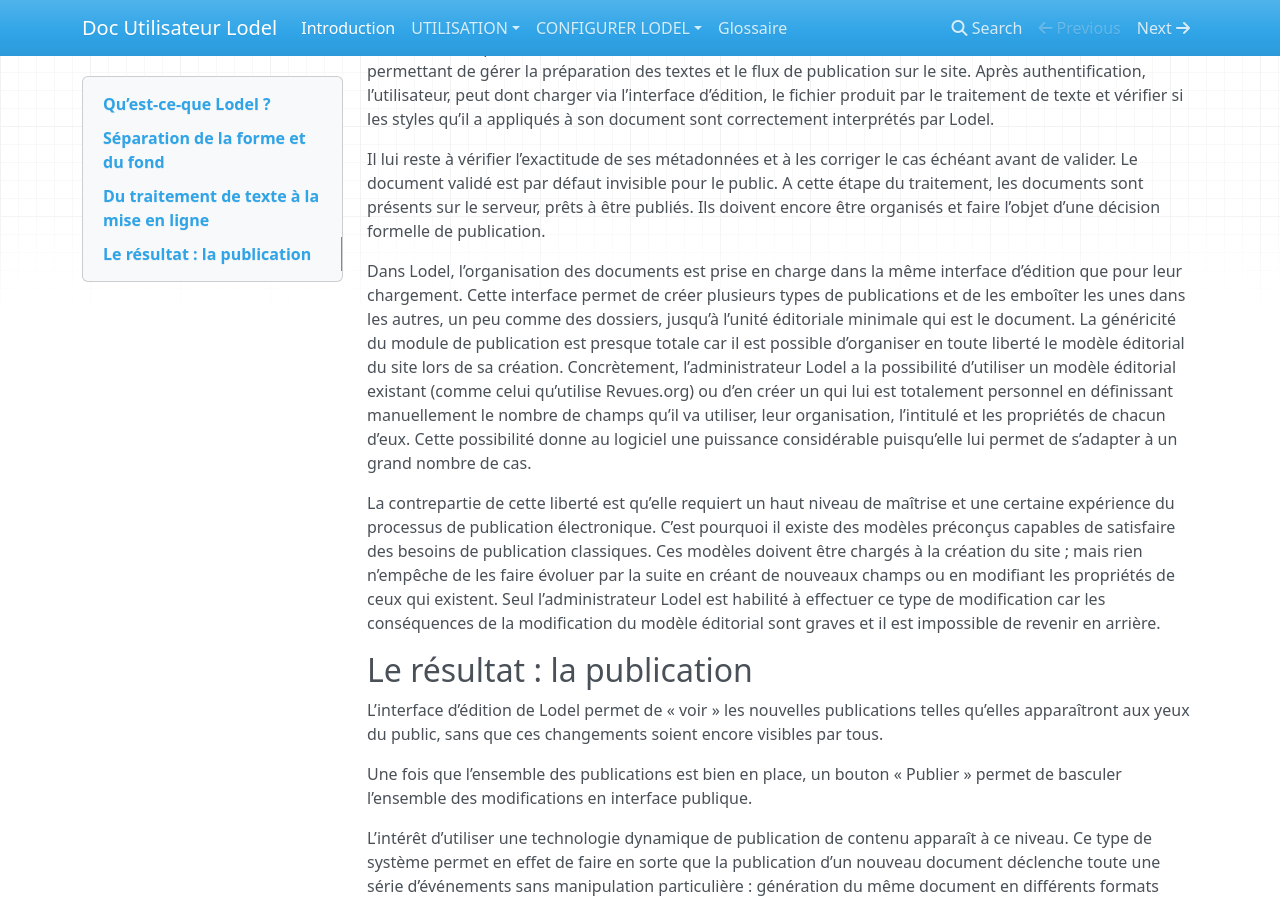
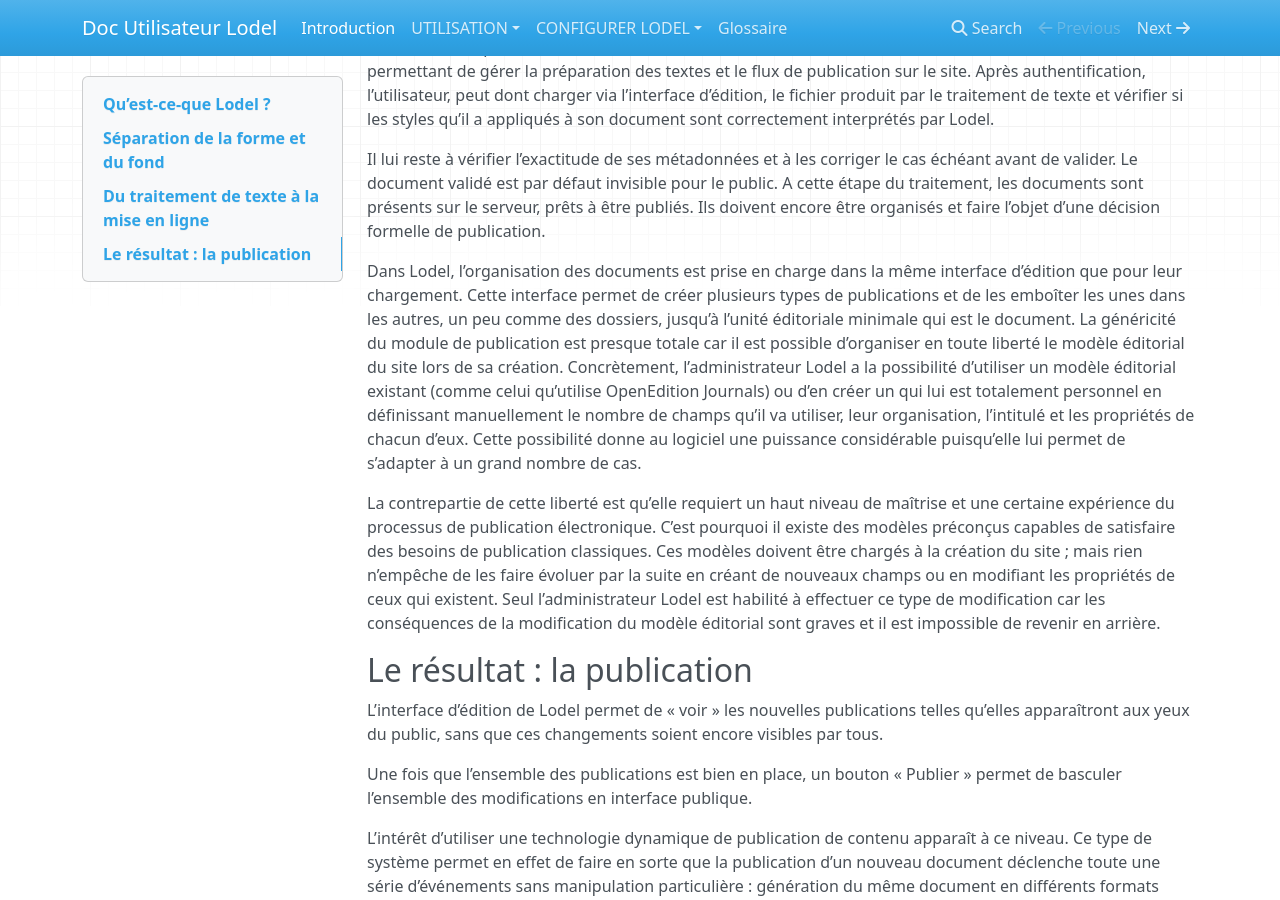
Before and after one commit to ValentinGeorgesDubost/Doc-Lodel-Utilisateur, an MkDocs documentation site: the page built from docs/index.md, in a window 1280 px wide and 900 px high, scrolled down 3380 px. Built offline with MkDocs 1.6.1, drawn with Linux system fonts in a browser that asks for light colours; nearby versions of some CDN libraries; old or Windows-style settings are respelled for this version of MkDocs.

Commit message:
Update index.md

```diff
--- a/docs/index.md
+++ b/docs/index.md
@@ -94,7 +94,7 @@ Un site de publication géré par Lodel dispose d’un espace privé, une interf
 
 Il lui reste à vérifier l’exactitude de ses métadonnées et à les corriger le cas échéant avant de valider. Le document validé est par défaut invisible pour le public. A cette étape du traitement, les documents sont présents sur le serveur, prêts à être publiés. Ils doivent encore être organisés et faire l’objet d’une décision formelle de publication.
 
-Dans Lodel, l’organisation des documents est prise en charge dans la même interface d’édition que pour leur chargement. Cette interface permet de créer plusieurs types de publications et de les emboîter les unes dans les autres, un peu comme des dossiers, jusqu’à l’unité éditoriale minimale qui est le document. La généricité du module de publication est presque totale car il est possible d’organiser en toute liberté le modèle éditorial du site lors de sa création. Concrètement, l’administrateur Lodel a la possibilité d’utiliser un modèle éditorial existant (comme celui qu’utilise Revues.org) ou d’en créer un qui lui est totalement personnel en définissant manuellement le nombre de champs qu’il va utiliser, leur organisation, l’intitulé et les propriétés de chacun d’eux. Cette possibilité donne au logiciel une puissance considérable puisqu’elle lui permet de s’adapter à un grand nombre de cas.
+Dans Lodel, l’organisation des documents est prise en charge dans la même interface d’édition que pour leur chargement. Cette interface permet de créer plusieurs types de publications et de les emboîter les unes dans les autres, un peu comme des dossiers, jusqu’à l’unité éditoriale minimale qui est le document. La généricité du module de publication est presque totale car il est possible d’organiser en toute liberté le modèle éditorial du site lors de sa création. Concrètement, l’administrateur Lodel a la possibilité d’utiliser un modèle éditorial existant (comme celui qu’utilise OpenEdition Journals) ou d’en créer un qui lui est totalement personnel en définissant manuellement le nombre de champs qu’il va utiliser, leur organisation, l’intitulé et les propriétés de chacun d’eux. Cette possibilité donne au logiciel une puissance considérable puisqu’elle lui permet de s’adapter à un grand nombre de cas.
 
 La contrepartie de cette liberté est qu’elle requiert un haut niveau de maîtrise et une certaine expérience du processus de publication électronique. C’est pourquoi il existe des modèles préconçus capables de satisfaire des besoins de publication classiques. Ces modèles doivent être chargés à la création du site ; mais rien n’empêche de les faire évoluer par la suite en créant de nouveaux champs ou en modifiant les propriétés de ceux qui existent. Seul l’administrateur Lodel est habilité à effectuer ce type de modification car les conséquences de la modification du modèle éditorial sont graves et il est impossible de revenir en arrière.
 
```
